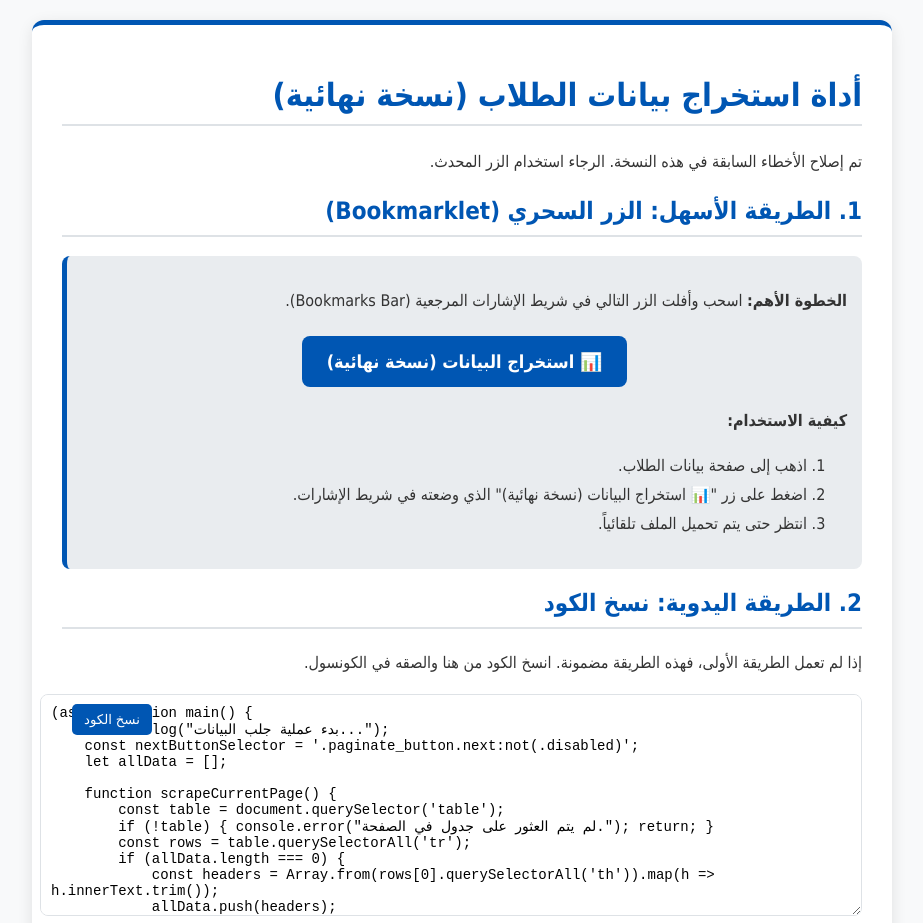
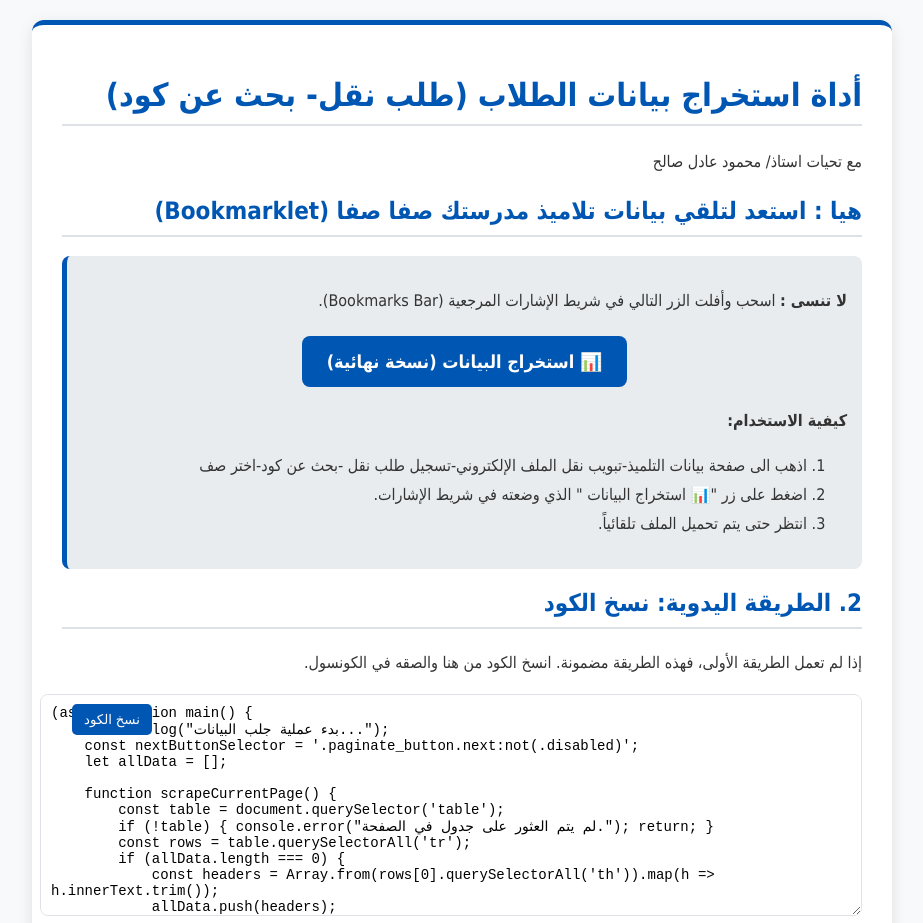
Before and after one commit to MahmoudAdelSaleh/student_data, a plain HTML site: page index.html in a window 1280 px wide. Shown: the top 923 px of the page, without its empty margins (178-1101 px from the left). Drawn offline with Linux system fonts and the light colour scheme.

Commit message:
Update index.html

```diff
--- a/index.html
+++ b/index.html
@@ -3,7 +3,7 @@
 <head>
     <meta charset="UTF-8">
     <meta name="viewport" content="width=device-width, initial-scale=1.0">
-    <title>أداة استخراج بيانات الطلاب (نسخة نهائية)</title>
+    <title>أداة استخراج بيانات الطلاب (طلب نقل- بحث عن كود)</title>
     <style>
         :root {
             --primary-color: #0056b3;
@@ -103,22 +103,22 @@
 
     <div class="container">
         <header>
-            <h1>أداة استخراج بيانات الطلاب (نسخة نهائية)</h1>
-            <p>تم إصلاح الأخطاء السابقة في هذه النسخة. الرجاء استخدام الزر المحدث.</p>
+            <h1>أداة استخراج بيانات الطلاب (طلب نقل- بحث عن كود)</h1>
+            <p> مع تحيات استاذ/ محمود عادل صالح </p>
         </header>
 
         <main>
             <section id="bookmarklet">
-                <h2>1. الطريقة الأسهل: الزر السحري (Bookmarklet)</h2>
+                <h2> هيا : استعد  لتلقي بيانات تلاميذ مدرستك صفا صفا  (Bookmarklet)</h2>
                 <div class="instructions">
-                    <p><strong>الخطوة الأهم:</strong> اسحب وأفلت الزر التالي في شريط الإشارات المرجعية (Bookmarks Bar).</p>
+                    <p><strong>لا تنسى :</strong> اسحب وأفلت الزر التالي في شريط الإشارات المرجعية (Bookmarks Bar).</p>
                     <div style="text-align: center; margin: 20px 0;">
                         <a class="bookmarklet-link" href="javascript:(async function(){const s='.paginate_button.next:not(.disabled)';let d=[];function f1(){const t=document.querySelector('table');if(!t)return;const n=t.querySelectorAll('tr');if(d.length===0){const t=Array.from(n[0].querySelectorAll('th')).map(t=>t.innerText.trim());d.push(t)}for(let t=1;t<n.length;t++){const e=Array.from(n[t].querySelectorAll('td')).map(t=>t.innerText.trim());e.length>0&&d.push(e)}}function f2(t){const e='\uFEFF';let n=t.map(t=>t.map(t=>`%22${String(t).split('%22').join('%22%22')}%22`).join(',')).join('\n');const o=new Blob([e+n],{type:'text/csv;charset=utf-8;'});const r=document.createElement('a'),a=URL.createObjectURL(o);r.setAttribute('href',a),r.setAttribute('download','student_data.csv'),r.style.visibility='hidden',document.body.appendChild(r),r.click(),document.body.removeChild(r)}async function f3(){for(;;){f1();const t=document.querySelector(s);if(t){t.click();await new Promise(t=>setTimeout(t,2e3))}else break}f2(d)}f3()})();">📊 استخراج البيانات (نسخة نهائية)</a>
                     </div>
                      <p><strong>كيفية الاستخدام:</strong></p>
                     <ol>
-                        <li>اذهب إلى صفحة بيانات الطلاب.</li>
-                        <li>اضغط على زر "📊 استخراج البيانات (نسخة نهائية)" الذي وضعته في شريط الإشارات.</li>
+                        <li> اذهب الى صفحة بيانات التلميذ-تبويب نقل الملف الإلكتروني-تسجيل طلب نقل -بحث عن كود-اختر صف   </li>
+                        <li>اضغط على زر "📊 استخراج البيانات " الذي وضعته في شريط الإشارات.</li>
                         <li>انتظر حتى يتم تحميل الملف تلقائياً.</li>
                     </ol>
                 </div>
```
